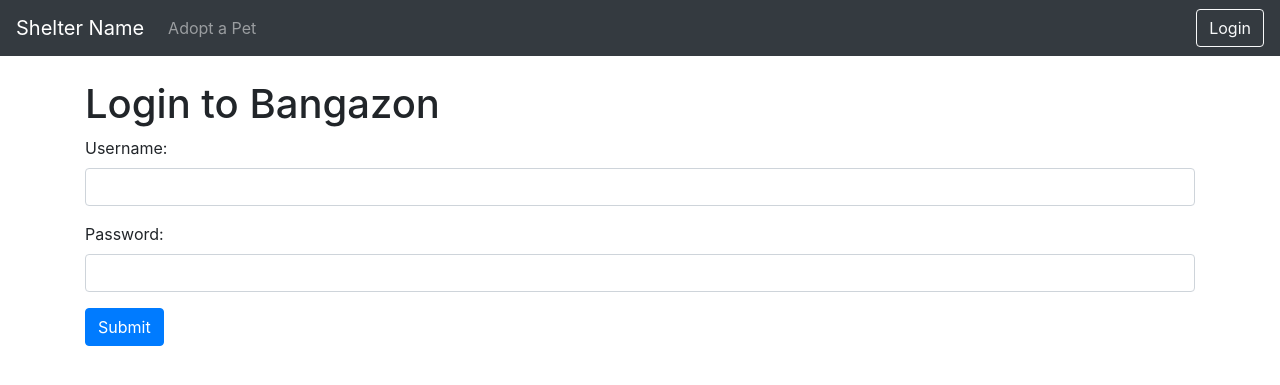
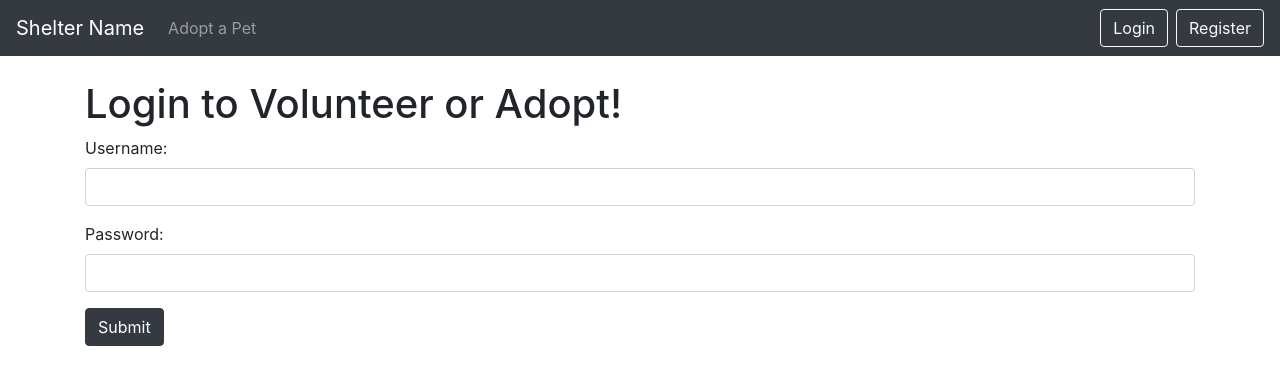
Before and after one commit to rbmccr/NSS-Back-End-Capstone-Critter, a Django app: page /login in a window 1280 px wide. Shown: the top 385 px of the page. Run offline with Django 3.2, Linux system fonts and the light colour scheme; some libraries are stand-ins or nearby versions.

Commit message:
registration of new user/volunteer is working

```diff
--- a/app/templates/app/index.html
+++ b/app/templates/app/index.html
@@ -28,6 +28,13 @@
           margin-bottom:10px;
         }
       }
+
+      /* used with navbar mobile view to place margin between buttons in menu */
+      @media only screen and (min-width: 992px) {
+        .nav-item:nth-last-child(2) {
+          margin-right:8px;
+        }
+      }
     </style>
 
   </head>
@@ -47,9 +54,9 @@
         <ul class="navbar-nav ml-lg-auto">
           {% if not user.is_authenticated %}
             <li class="nav-item"><a class="btn btn-outline-light" href="{% url 'app:login' %}">Login</a></li>
-            {% comment %} <li class="nav-item"><a class="btn btn-outline-light" href="{% url 'app:login' %}">Register</a></li> {% endcomment %}
+            <li class="nav-item"><a class="btn btn-outline-light" href="{% url 'app:register' %}">Register</a></li>
           {% else %}
-            <li class="nav-item" style="margin-right:7.5px"><a class="btn btn-outline-light" href="{% url 'app:index' %}">Account</a></li>
+            <li class="nav-item"><a class="btn btn-outline-light" href="{% url 'app:index' %}">Account</a></li>
             <li class="nav-item"><a class="btn btn-outline-light" href="{% url 'app:logout' %}">Logout</a></li>
           {% endif %}
         </ul>
@@ -59,12 +66,10 @@
     <div class="container body-content pb-5">
     {% block content %}
 
-      <h1>Project Title</h1>
       {% if user.is_authenticated %}
       <h1>Authenticated view: {{ user.username }}!</h1>
-      <a href="{% url 'app:logout' %}">Logout</a>
       {% else %}
-      <h1>unauthenticated view</h1>
+      <h1>Unauthenticated view</h1>
       {% endif %}
 
     {% endblock content %}
@@ -97,7 +102,6 @@
     <script src="https://code.jquery.com/jquery-3.3.1.slim.min.js" integrity="sha384-q8i/X+965DzO0rT7abK41JStQIAqVgRVzpbzo5smXKp4YfRvH+8abtTE1Pi6jizo" crossorigin="anonymous"></script>
     <script src="https://cdnjs.cloudflare.com/ajax/libs/popper.js/1.14.6/umd/popper.min.js" integrity="sha384-wHAiFfRlMFy6i5SRaxvfOCifBUQy1xHdJ/yoi7FRNXMRBu5WHdZYu1hA6ZOblgut" crossorigin="anonymous"></script>
     <script src="https://stackpath.bootstrapcdn.com/bootstrap/4.2.1/js/bootstrap.min.js" integrity="sha384-B0UglyR+jN6CkvvICOB2joaf5I4l3gm9GU6Hc1og6Ls7i6U/mkkaduKaBhlAXv9k" crossorigin="anonymous"></script>
-    {% comment %} {% block javascript %}{% endblock %} {% endcomment %}
 
   </body>
 </html>
--- a/app/templates/app/login.html
+++ b/app/templates/app/login.html
@@ -6,7 +6,7 @@
   <div class="{{messages.tags}} alert alert-danger" role="alert">{{message}}</div>
   {% endfor %}
 
-    <h1>Login to Bangazon</h1>
+    <h1>Login to Volunteer or Adopt!</h1>
 
     <form id="login_form" method="post" action="{% url 'app:login' %}">
       {% csrf_token %}
@@ -20,10 +20,10 @@
       </div>
       <input type="hidden" value="{{next}}" name="next" />
       <div>
-        <input class="btn btn-primary" type="Submit" value="Submit" />
+        <input class="btn btn-dark" type="Submit" value="Submit" />
       </div>
     </form>
     {% if next != "/" %}
-      <a class ="btn btn-primary" href="/register?next={{next}}">Register</a>
+      <a class ="btn btn-dark" href="/register?next={{next}}">Register</a>
     {% endif %}
-{% endblock content %}
+{% endblock content %}``
--- a/app/urls.py
+++ b/app/urls.py
@@ -10,4 +10,5 @@ urlpatterns = [
     # ex. /logout
     path("logout", views.logout_user, name='logout'),
     # ex. /register
+    path("register", views.register, name='register'),
 ]
--- a/app/views/auth_views.py
+++ b/app/views/auth_views.py
@@ -33,9 +33,9 @@ def register(request):
             user.set_password(user.password)
             user.save()
 
-            customer = volunteer_form.save(commit=False)
-            customer.user = user
-            customer.save()
+            volunteer = volunteer_form.save(commit=False)
+            volunteer.user = user
+            volunteer.save()
 
             # Update our variable to tell the template registration was successful.
             registered = True
@@ -45,9 +45,8 @@ def register(request):
     elif request.method == 'GET':
         user_form = UserForm()
         volunteer_form = VolunteerForm()
-        template_name = 'register.html'
         context = {'user_form': user_form, 'next': request.GET.get('next', '/'), 'volunteer_form': volunteer_form}
-        return render(request, template_name, context)
+        return render(request, 'app/register.html', context)
 
 # which would capture the next pass to registration form
 # Upon submit grab the next value in the form on the post that will be passed down to login
```
Also changed, not shown: app/templates/app/register.html (added, +17 -0 lines).
